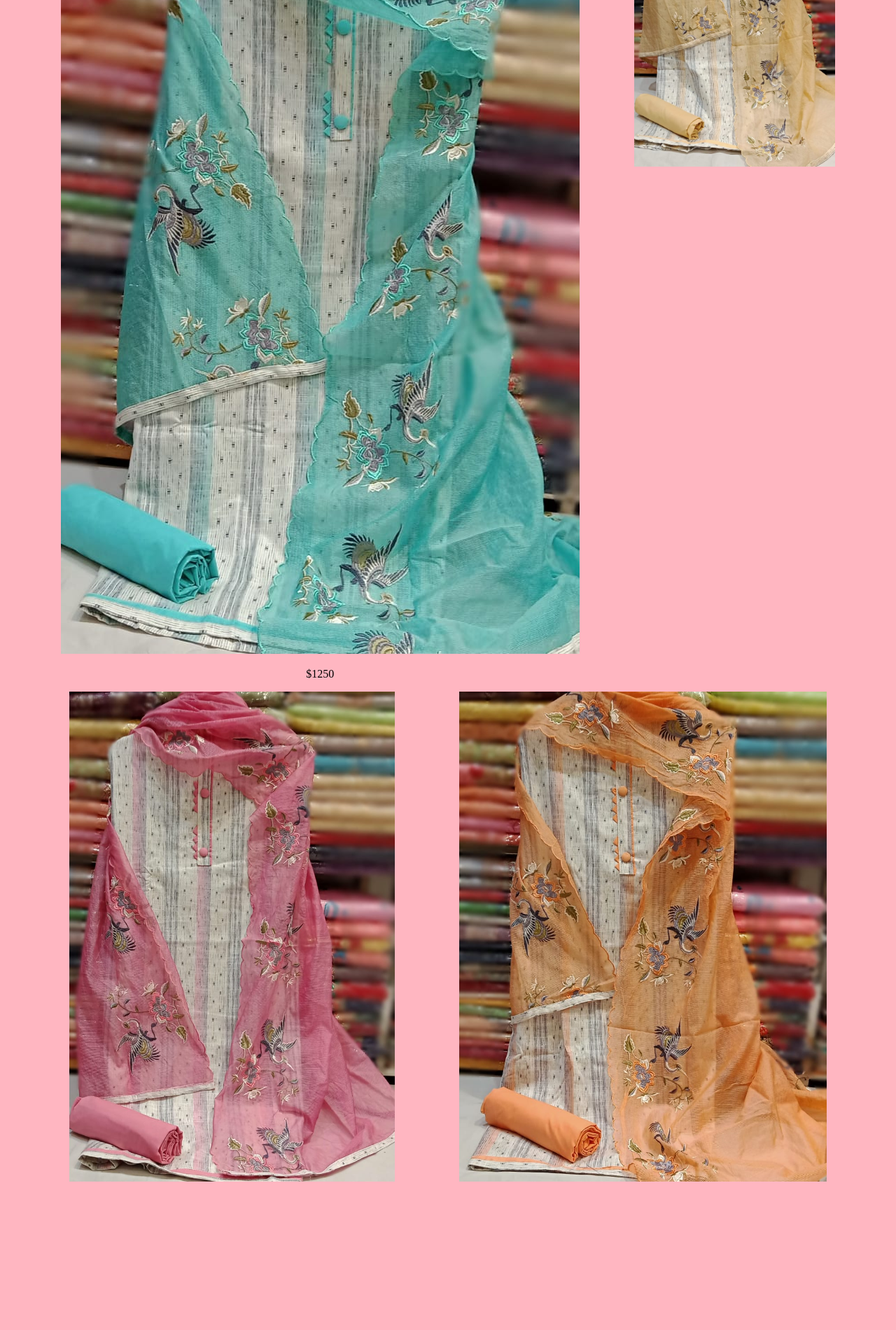
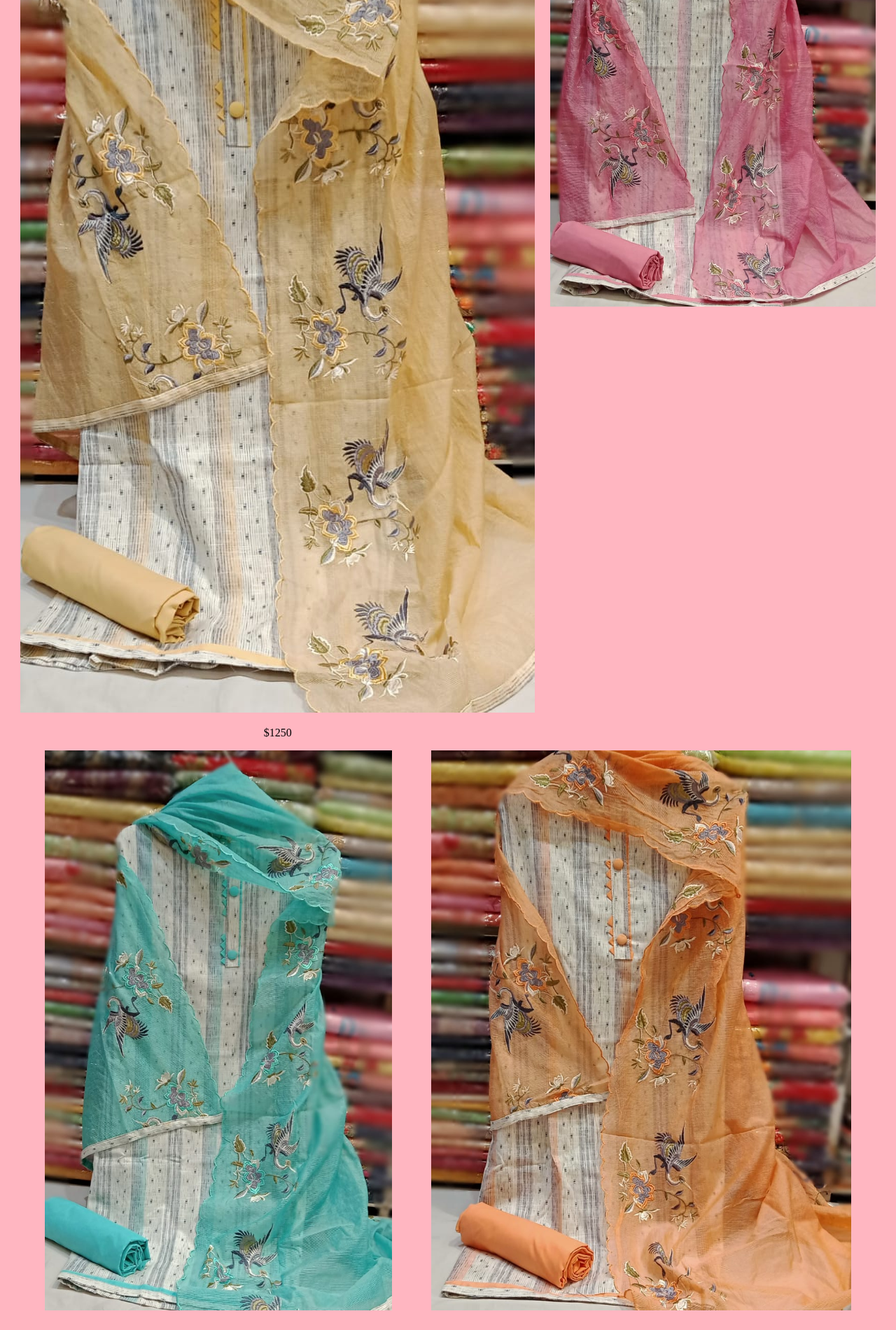
Before and after one commit to MehakCreation/2.1, a plain HTML site: page index.html in a window 1280 px wide. Shown: the part 607-2507 px from the top of the page at 70% size. Before the commit the page ends 2323 px from the top, so only its background shows below. Drawn offline with Linux system fonts and the light colour scheme.

Commit message:
Add files via upload

```diff
--- a/index.html
+++ b/index.html
@@ -29,22 +29,22 @@
 
         <div class = "grid">
             <div class="item">
-                <a href = "#"><img src="2.jpeg"/></a>
+                <a href = "https://mehakcreation.github.io/2.1/"><img src="22.jpeg"/></a>
                 <p>$1250</p>
             </div>
 
             <div class="item">
-                <a href = "#"><img src="22.jpeg" height="500"/></a>
+                <a href = "https://mehakcreation.github.io/2.2/"><img src="222.jpeg" height="700"/></a>
                 <p></p>
             </div>
 
             <div class="item">
-                <a href = "#"><img src="222.jpeg" height="700"/></a>
+                <a href = "https://mehakcreation.github.io/2/"><img src="2.jpeg" height="800"/></a>
                 <p></p>
             </div>
 
             <div class="item">
-                <a href = "#"><img src="22222.jpeg" height ="700"/></a>
+                <a href = "https://mehakcreation.github.io/23/"><img src="22222.jpeg" height ="800"/></a>
                 <p></p>
             </div>
 
```
